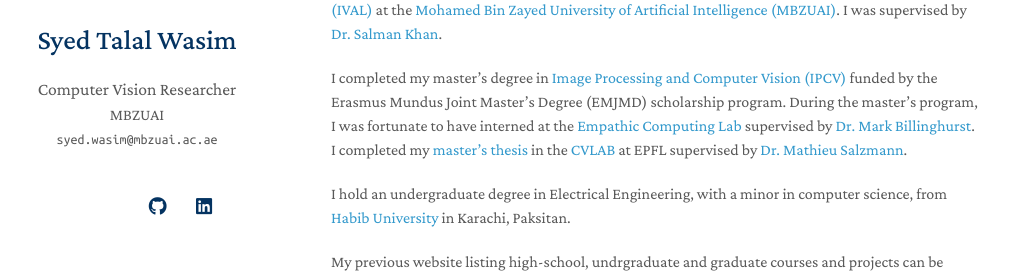
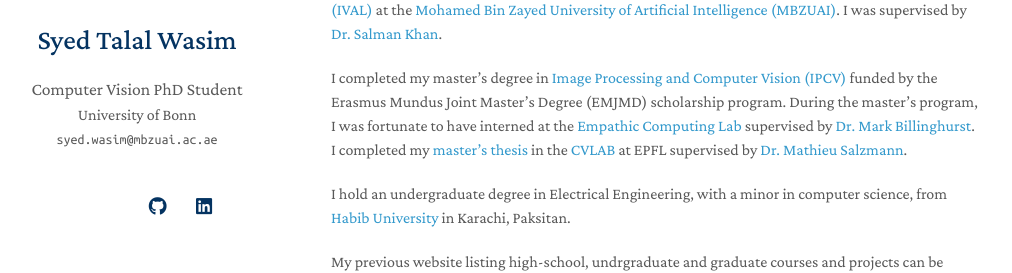
Before and after one commit to TalalWasim/talalwasim.github.io, a Jekyll site: the page built from index.md, in a window 1280 px wide. Shown: the part 227-500 px from the top of the page, without its empty margins (139-1151 px from the left). Built offline with Jekyll 4.4.1, drawn with Linux system fonts in a browser that asks for light colours; nearby versions of some CDN libraries; a style sheet for code colours, icons or effects is not loaded; our own code applies the rules of GitHub Pages for plain Markdown files.

Commit message:
updated config

```diff
--- a/_config.yml
+++ b/_config.yml
@@ -1,7 +1,7 @@
 # Basic Information
 title: Syed Talal Wasim
-position: Computer Vision Researcher
-affiliation: MBZUAI
+position: Computer Vision PhD Student
+affiliation: University of Bonn
 email: syed.wasim@mbzuai.ac.ae
 
 # Search Engine Optimization (SEO)
```
